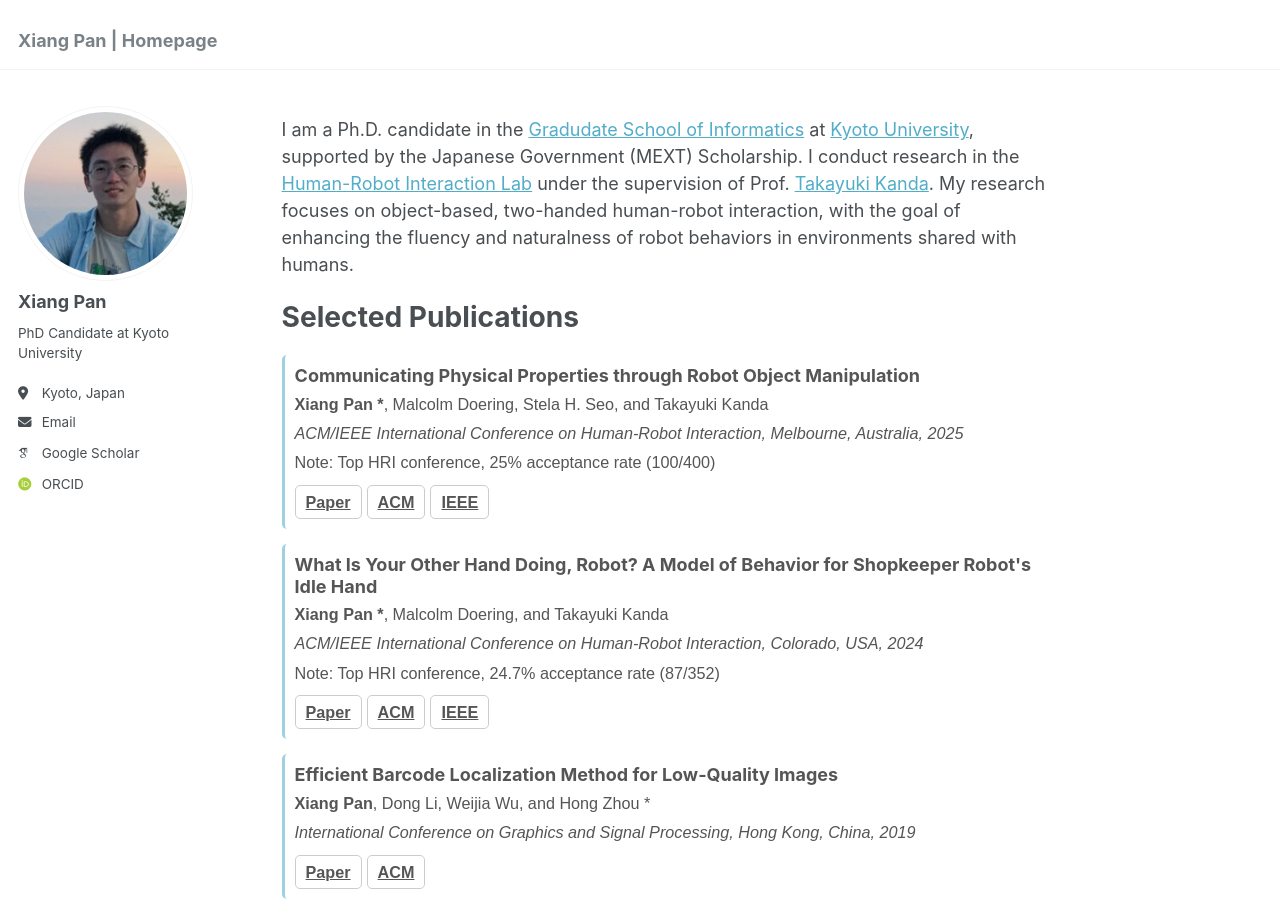
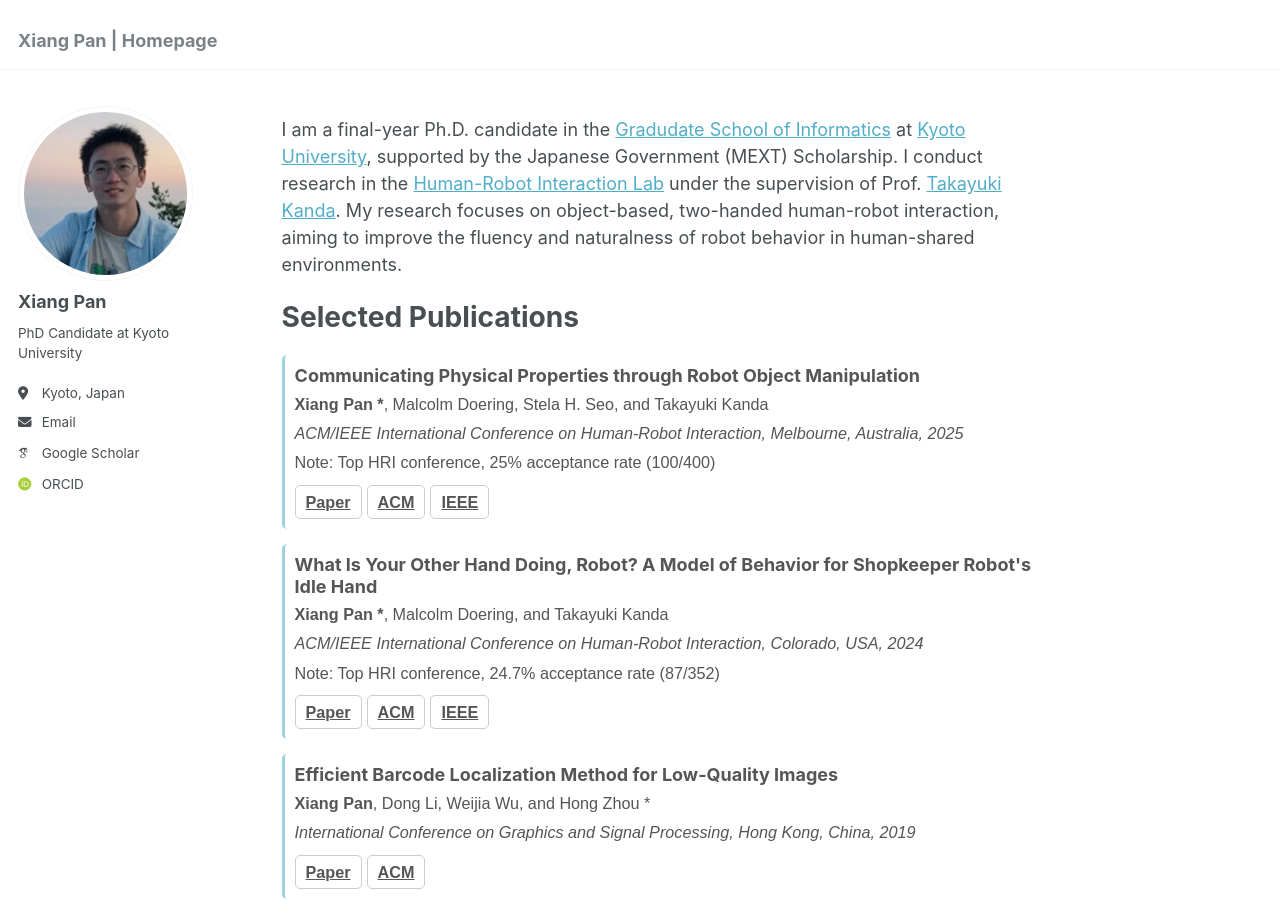
Before and after one commit to pan-xiang/pan-xiang.github.io, a Jekyll site: the page built from _pages/about.md, in a window 1280 px wide and 900 px high. Built offline with Jekyll 4.4.1, drawn with Linux system fonts in a browser that asks for light colours; some web fonts are replaced; a script that is not in the unit is left out.

Commit message:
Update about.md

```diff
--- a/_pages/about.md
+++ b/_pages/about.md
@@ -8,7 +8,7 @@ redirect_from:
 ---
 
 
-I am a Ph.D. candidate in the [Gradudate School of Informatics](https://www.i.kyoto-u.ac.jp/en/) at [Kyoto University](https://www.kyoto-u.ac.jp/en), supported by the Japanese Government (MEXT) Scholarship. I conduct research in the [Human-Robot Interaction Lab](https://www.robot.soc.i.kyoto-u.ac.jp/en/) under the supervision of Prof. [Takayuki Kanda](https://scholar.google.com/citations?hl=en&user=BL9EACgAAAAJ). My research focuses on object-based, two-handed human-robot interaction, with the goal of enhancing the fluency and naturalness of robot behaviors in environments shared with humans.
+I am a final-year Ph.D. candidate in the [Gradudate School of Informatics](https://www.i.kyoto-u.ac.jp/en/) at [Kyoto University](https://www.kyoto-u.ac.jp/en), supported by the Japanese Government (MEXT) Scholarship. I conduct research in the [Human-Robot Interaction Lab](https://www.robot.soc.i.kyoto-u.ac.jp/en/) under the supervision of Prof. [Takayuki Kanda](https://scholar.google.com/citations?hl=en&user=BL9EACgAAAAJ). My research focuses on object-based, two-handed human-robot interaction, aiming to improve the fluency and naturalness of robot behavior in human-shared environments.
 
 
 # Selected Publications
```
